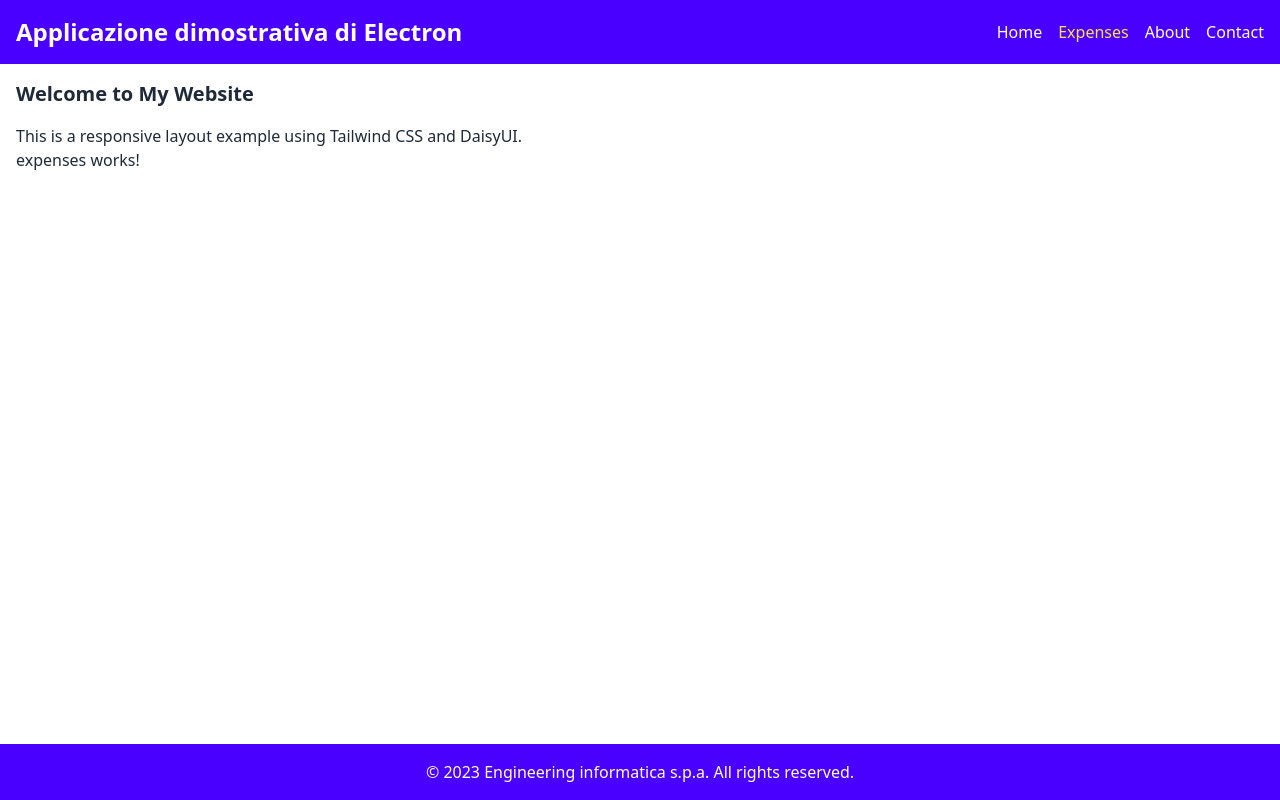
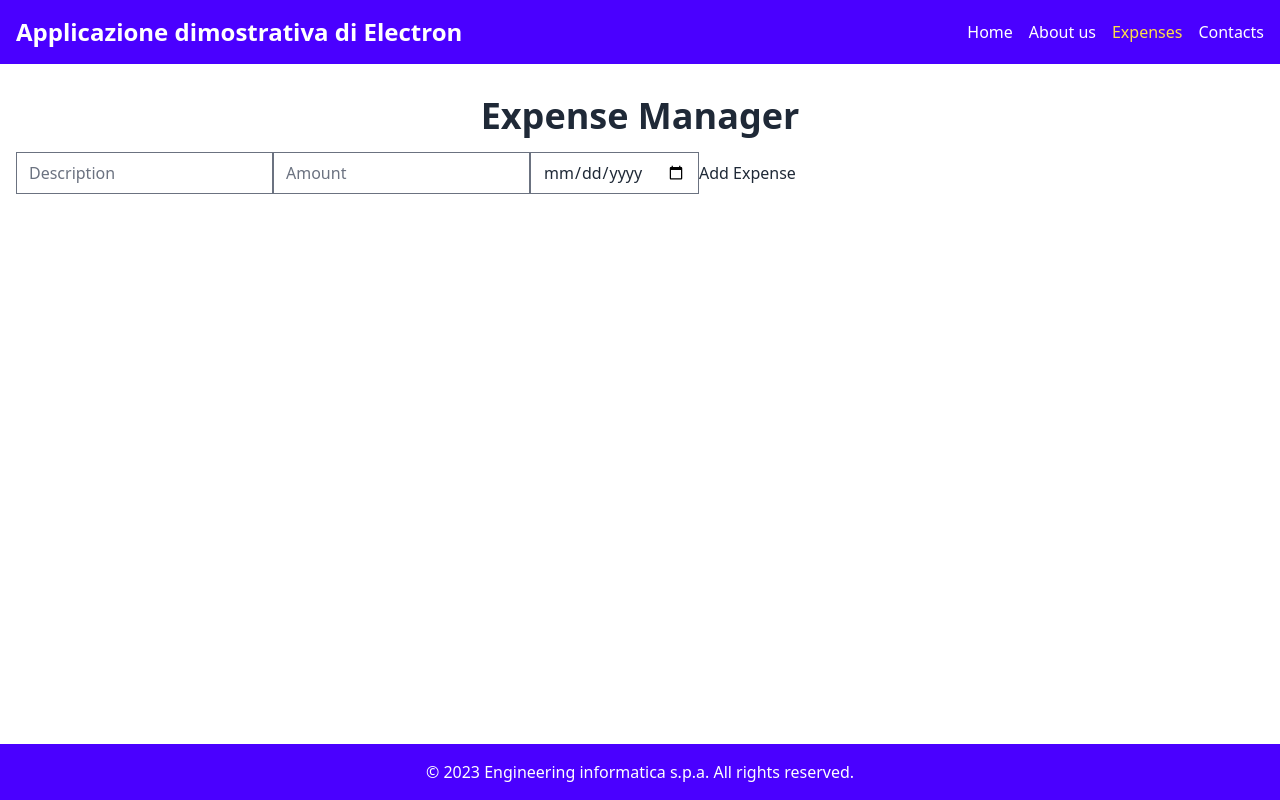
Before and after one commit to alfioboi/electron-demo, an Angular app: page /expenses in a window 1280 px wide. Built offline with nearby package versions, Linux system fonts and the light colour scheme.

Commit message:
Refactor components to include PageTitleComponent and update routing; rename 'contact' to 'contacts' and enhance expense management functionality

```diff
--- a/main.js
+++ b/main.js
@@ -32,9 +32,9 @@ function createWindow() {
       label: 'Funzionalità',
       submenu: [
         { label: 'Home', click: () => mainWindow.webContents.send('navigate', 'home') },
+        { label: 'About us', click: () => mainWindow.webContents.send('navigate', 'about') },
         { label: 'Expenses', click: () => mainWindow.webContents.send('navigate', 'expenses') },
         { label: 'Contacts', click: () => mainWindow.webContents.send('navigate', 'contacts') },
-        { label: 'About', click: () => mainWindow.webContents.send('navigate', 'about') },
         { label: 'DevTools', click: () => mainWindow.webContents.openDevTools() },
         { label: 'Exit', click: () => app.quit() }
       ]
--- a/src/app/app.component.ts
+++ b/src/app/app.component.ts
@@ -12,8 +12,6 @@ import {FooterComponent} from "./components/footer.component";
     <div class="flex flex-col min-h-screen">
       <app-header class="sticky top-0 z-50"/>
       <main class="flex-grow container mx-auto p-4">
-        <h2 class="text-xl font-semibold mb-4">Welcome to My Website</h2>
-        <p>This is a responsive layout example using Tailwind CSS and DaisyUI.</p>
         <router-outlet/>
       </main>
       <app-footer class="mt-auto"/>
--- a/src/app/app.routes.ts
+++ b/src/app/app.routes.ts
@@ -14,7 +14,7 @@ export const routes: Routes = [
     loadComponent: () => import('./components/about.component').then(m => m.AboutComponent)
   },
   {
-    path: 'contact',
+    path: 'contacts',
     loadComponent: () => import('./components/contact.component').then(m => m.ContactComponent)
   },
   {
--- a/src/app/components/about.component.ts
+++ b/src/app/components/about.component.ts
@@ -1,10 +1,14 @@
-import { Component } from '@angular/core';
+import {Component, signal} from '@angular/core';
+import {PageTitleComponent} from "./page-title.component";
 
 @Component({
   selector: 'app-about',
   standalone: true,
-  imports: [],
+  imports: [
+    PageTitleComponent
+  ],
   template: `
+    <app-page-title [title]="title" />
     <p>
       about works!
     </p>
@@ -12,5 +16,5 @@ import { Component } from '@angular/core';
   styles: ``
 })
 export class AboutComponent {
-
+  title = signal('About us');
 }
--- a/src/app/components/contact.component.ts
+++ b/src/app/components/contact.component.ts
@@ -1,10 +1,14 @@
-import { Component } from '@angular/core';
+import {Component, signal} from '@angular/core';
+import {PageTitleComponent} from "./page-title.component";
 
 @Component({
   selector: 'app-contact',
   standalone: true,
-  imports: [],
+  imports: [
+    PageTitleComponent
+  ],
   template: `
+    <app-page-title [title]="title"></app-page-title>
     <p>
       contact works!
     </p>
@@ -12,5 +16,5 @@ import { Component } from '@angular/core';
   styles: ``
 })
 export class ContactComponent {
-
+  title = signal('Contacts');
 }
--- a/src/app/components/expenses.component.ts
+++ b/src/app/components/expenses.component.ts
@@ -1,16 +1,66 @@
-import { Component } from '@angular/core';
+import {Component, OnInit, signal} from '@angular/core';
+import {ElectronService} from "../services/electron.service";
+import {IExpense} from "../models/expense";
+import {PageTitleComponent} from "./page-title.component";
 
 @Component({
   selector: 'app-expenses',
   standalone: true,
-  imports: [],
+  imports: [
+    PageTitleComponent
+  ],
   template: `
-    <p>
-      expenses works!
-    </p>
+    <div>
+      <app-page-title [title]="title"/>
+      <form (submit)="insertExpense(description.value, +amount.value, date.value)">
+        <input #description type="text" placeholder="Description" required>
+        <input #amount type="number" placeholder="Amount" required>
+        <input #date type="date" required>
+        <button type="submit">Add Expense</button>
+      </form>
+      <ul>
+        @for(expense of expenses(); track expense.id) {
+          <li>
+            {{expense.id}}: {{ expense.description }} - {{ expense.amount }} - {{ expense.date }}
+          </li>
+        }
+      </ul>
+    </div>
   `,
   styles: ``
 })
-export class ExpensesComponent {
+export class ExpensesComponent implements OnInit {
+  title = signal('Expense Manager');
+  expenses = signal<IExpense[]>([]);
 
+  constructor(private electronService: ElectronService) {}
+
+  ngOnInit(): void {
+    this.electronService.on('expense-inserted', (result) => {
+      if (result.success) {
+        console.log('Expense inserted with ID:', result.id);
+        this.queryExpenses();
+      } else {
+        console.error('Error inserting expense:', result.error);
+      }
+    });
+
+    this.electronService.on('expenses-queried', (result) => {
+      if (result.success) {
+        this.expenses.set(result.data);
+      } else {
+        console.error('Error querying expenses:', result.error);
+      }
+    });
+
+    this.queryExpenses();
+  }
+
+  insertExpense(description: string, amount: number, date: string): void {
+    this.electronService.send('insert-expense', { description, amount, date });
+  }
+
+  queryExpenses(): void {
+    this.electronService.send('query-expenses');
+  }
 }
--- a/src/app/components/header.component.ts
+++ b/src/app/components/header.component.ts
@@ -15,9 +15,9 @@ import {RouterLink, RouterLinkActive} from "@angular/router";
         <nav>
           <ul class="flex space-x-4">
             <li> <a [routerLink]="'home'" routerLinkActive="text-yellow-300" class="hover:underline">Home</a></li>
+            <li><a [routerLink]="'about'" routerLinkActive="text-yellow-300"  class="hover:underline">About us</a></li>
             <li><a  [routerLink]="'expenses'" routerLinkActive="text-yellow-300" class="hover:underline">Expenses</a></li>
-            <li><a [routerLink]="'about'" routerLinkActive="text-yellow-300"  class="hover:underline">About</a></li>
-            <li><a [routerLink]="'Contact'" routerLinkActive="text-yellow-300"  class="hover:underline">Contact</a></li>
+            <li><a [routerLink]="'contacts'" routerLinkActive="text-yellow-300"  class="hover:underline">Contacts</a></li>
           </ul>
         </nav>
       </div>
--- a/src/app/components/home.component.ts
+++ b/src/app/components/home.component.ts
@@ -1,11 +1,15 @@
-import {Component} from '@angular/core';
+import {Component, signal} from '@angular/core';
 import {ChangeDetectionStrategy} from "@angular/core";
+import {PageTitleComponent} from "./page-title.component";
 
 @Component({
   selector: 'app-home',
   standalone: true,
-  imports: [],
+  imports: [
+    PageTitleComponent
+  ],
   template: `
+    <app-page-title [title]="title"></app-page-title>
     <p>
       home works!
     </p>
@@ -14,5 +18,5 @@ import {ChangeDetectionStrategy} from "@angular/core";
   changeDetection: ChangeDetectionStrategy.OnPush
 })
 export class HomeComponent {
-
+  readonly title = signal('HomePage')
 }
--- /dev/null
+++ b/src/app/components/page-title.component.ts
@@ -0,0 +1,16 @@
+import {Component, Input} from '@angular/core';
+
+@Component({
+  selector: 'app-page-title',
+  standalone: true,
+  imports: [],
+  template: `
+    <h1 class="text-4xl font-bold text-center text-gray-800 my-4">
+      {{ title() }}
+    </h1>
+  `,
+  styles: ``
+})
+export class PageTitleComponent {
+  @Input() title!: () => string;
+}
--- /dev/null
+++ b/src/app/models/expense.ts
@@ -0,0 +1,6 @@
+export interface IExpense {
+  id?: number,
+  description: string,
+  amount: number,
+  date: string
+}
```
Also changed, not shown: 1 other file (tests, documents, lock files or other folders).
